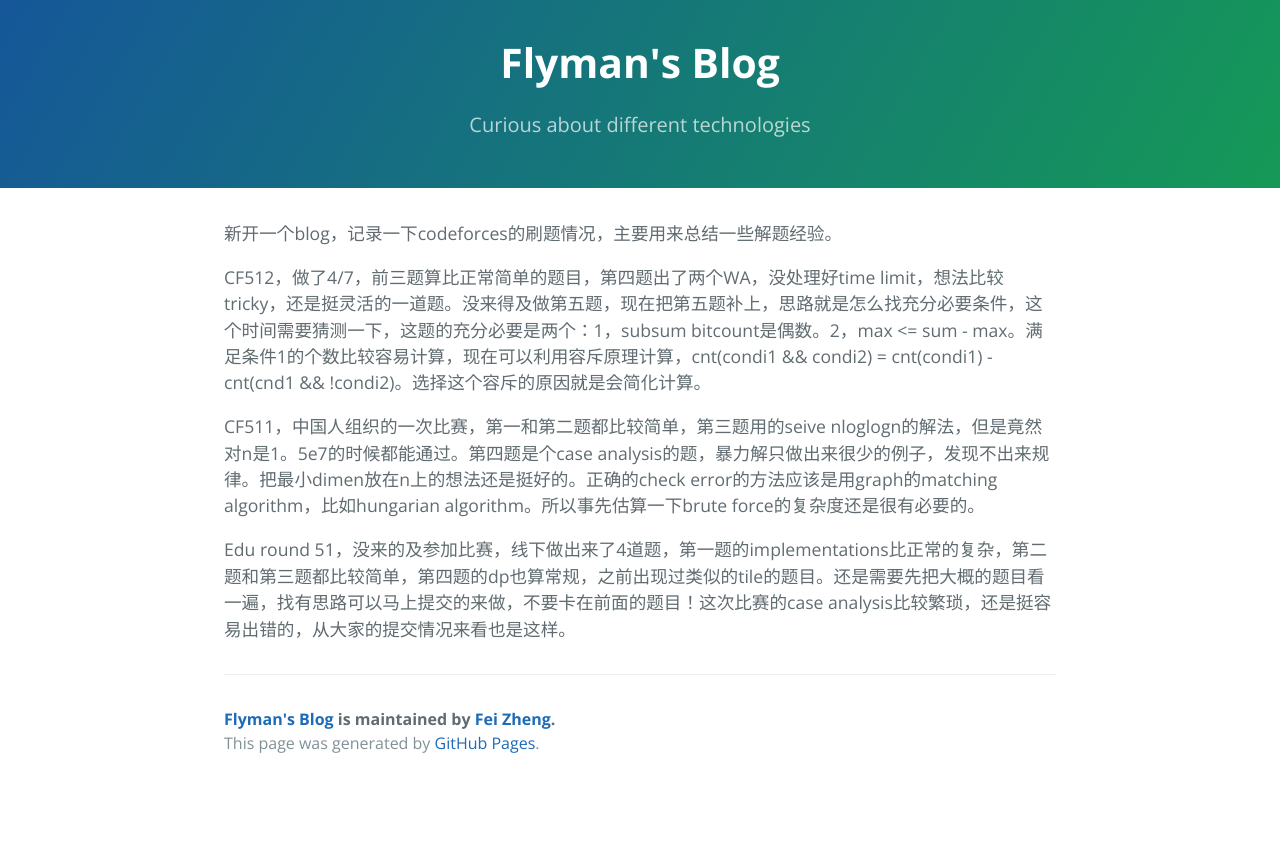
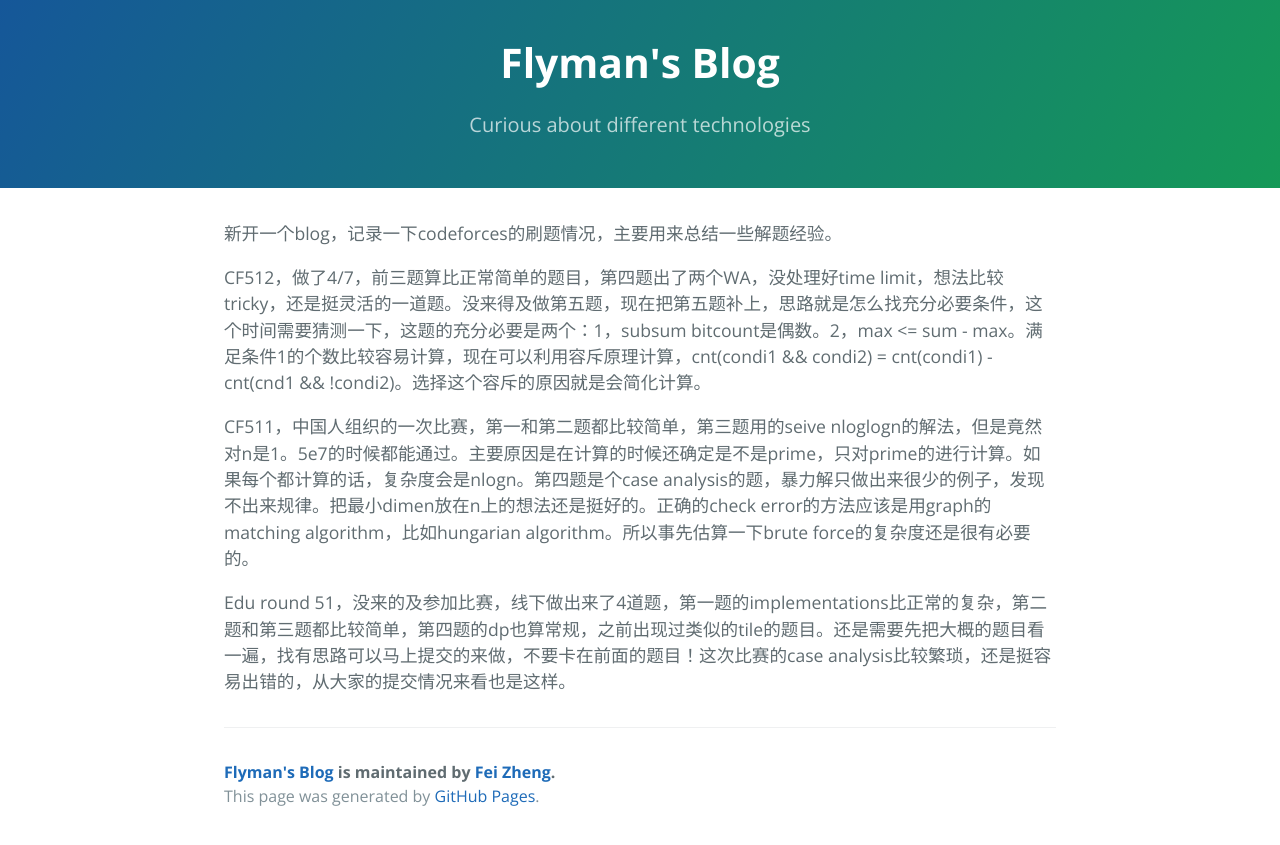
Before and after one commit to flyman3046/flyman3046.github.io, a Jekyll site: the page built from _posts/2018-09-20-cf_learning_notes.markdown, in a window 1280 px wide. Shown: the top 845 px of the page. Built offline with Jekyll 4.4.1, drawn with Linux system fonts in a browser that asks for light colours.

Commit message:
added comments

```diff
--- a/_posts/2018-09-20-cf_learning_notes.markdown
+++ b/_posts/2018-09-20-cf_learning_notes.markdown
@@ -9,7 +9,7 @@ categories: main
 
 CF512，做了4/7，前三题算比正常简单的题目，第四题出了两个WA，没处理好time limit，想法比较tricky，还是挺灵活的一道题。没来得及做第五题，现在把第五题补上，思路就是怎么找充分必要条件，这个时间需要猜测一下，这题的充分必要是两个：1，subsum bitcount是偶数。2，max <= sum - max。满足条件1的个数比较容易计算，现在可以利用容斥原理计算，cnt(condi1 && condi2) = cnt(condi1) - cnt(cnd1 && !condi2)。选择这个容斥的原因就是会简化计算。
 
-CF511，中国人组织的一次比赛，第一和第二题都比较简单，第三题用的seive nloglogn的解法，但是竟然对n是1。5e7的时候都能通过。第四题是个case analysis的题，暴力解只做出来很少的例子，发现不出来规律。把最小dimen放在n上的想法还是挺好的。正确的check error的方法应该是用graph的matching algorithm，比如hungarian algorithm。所以事先估算一下brute force的复杂度还是很有必要的。
+CF511，中国人组织的一次比赛，第一和第二题都比较简单，第三题用的seive nloglogn的解法，但是竟然对n是1。5e7的时候都能通过。主要原因是在计算的时候还确定是不是prime，只对prime的进行计算。如果每个都计算的话，复杂度会是nlogn。第四题是个case analysis的题，暴力解只做出来很少的例子，发现不出来规律。把最小dimen放在n上的想法还是挺好的。正确的check error的方法应该是用graph的matching algorithm，比如hungarian algorithm。所以事先估算一下brute force的复杂度还是很有必要的。
 
 Edu round 51，没来的及参加比赛，线下做出来了4道题，第一题的implementations比正常的复杂，第二题和第三题都比较简单，第四题的dp也算常规，之前出现过类似的tile的题目。还是需要先把大概的题目看一遍，找有思路可以马上提交的来做，不要卡在前面的题目！这次比赛的case analysis比较繁琐，还是挺容易出错的，从大家的提交情况来看也是这样。
 
```
Also changed, not shown: 1 other file.
